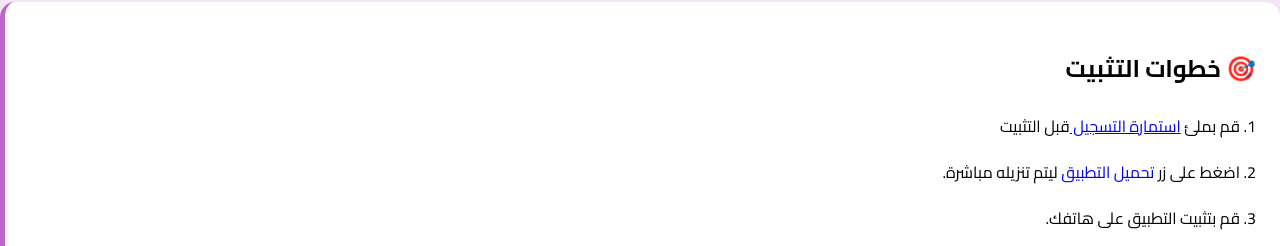
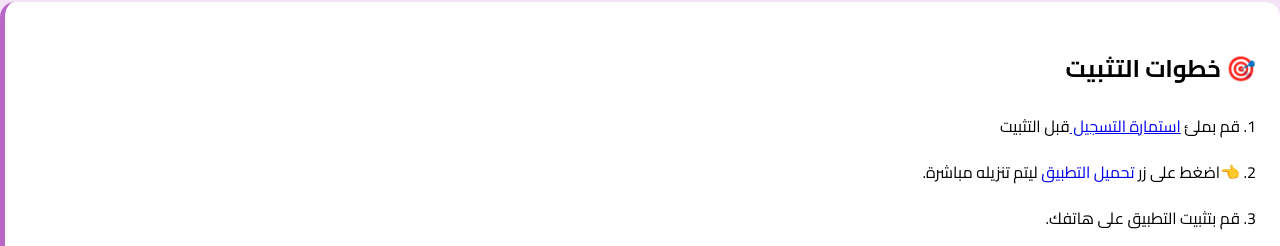
Before and after one commit to cherfi-med/hamza_school.github.io, a plain HTML site: page index.html in a window 1280 px wide. Shown: the part 1705-1951 px from the top of the page. Drawn offline with Linux system fonts and the light colour scheme.

Commit message:
Update index.html

```diff
--- a/index.html
+++ b/index.html
@@ -304,7 +304,7 @@
         <h2>🎯 خطوات التثبيت</h2>
         <div style="text-align: right; margin-top: 1rem;">
             <p>1. قم بملىٔ <a href="https://docs.google.com/forms/d/e/1FAIpQLSc0H_RiThrxOr1vMjStDogc4Xr9NJBZalh_jdgcok5aJDGKpg/viewform?usp=sharing" target="_blank">استمارة التسجيل </a> قبل التثبيت</p>
-            <p>2. اضغط على زر <a href="https://drive.google.com/file/d/1WKviXF7td-bijUBaczR8MUGw1XFn0shQ/view?usp=sharing" style="text-decoration: none;"> تحميل التطبيق  </a> ليتم تنزيله مباشرة.</p>
+            <p>2. 👈اضغط على زر <a href="https://drive.google.com/file/d/1WKviXF7td-bijUBaczR8MUGw1XFn0shQ/view?usp=sharing" style="text-decoration: none;"> تحميل التطبيق  </a> ليتم تنزيله مباشرة.</p>
             <p>3. قم بتثبيت التطبيق على هاتفك.</p>
             <p>4. قم بتسجيل الدخول.</p>
             <p style="font-size: 16px; color: red; text-align: center;">يرجى تقديم بريد إلكتروني صالح لإتمام العملية والتسجيل في التطبيق بنجاح.</p>
```
